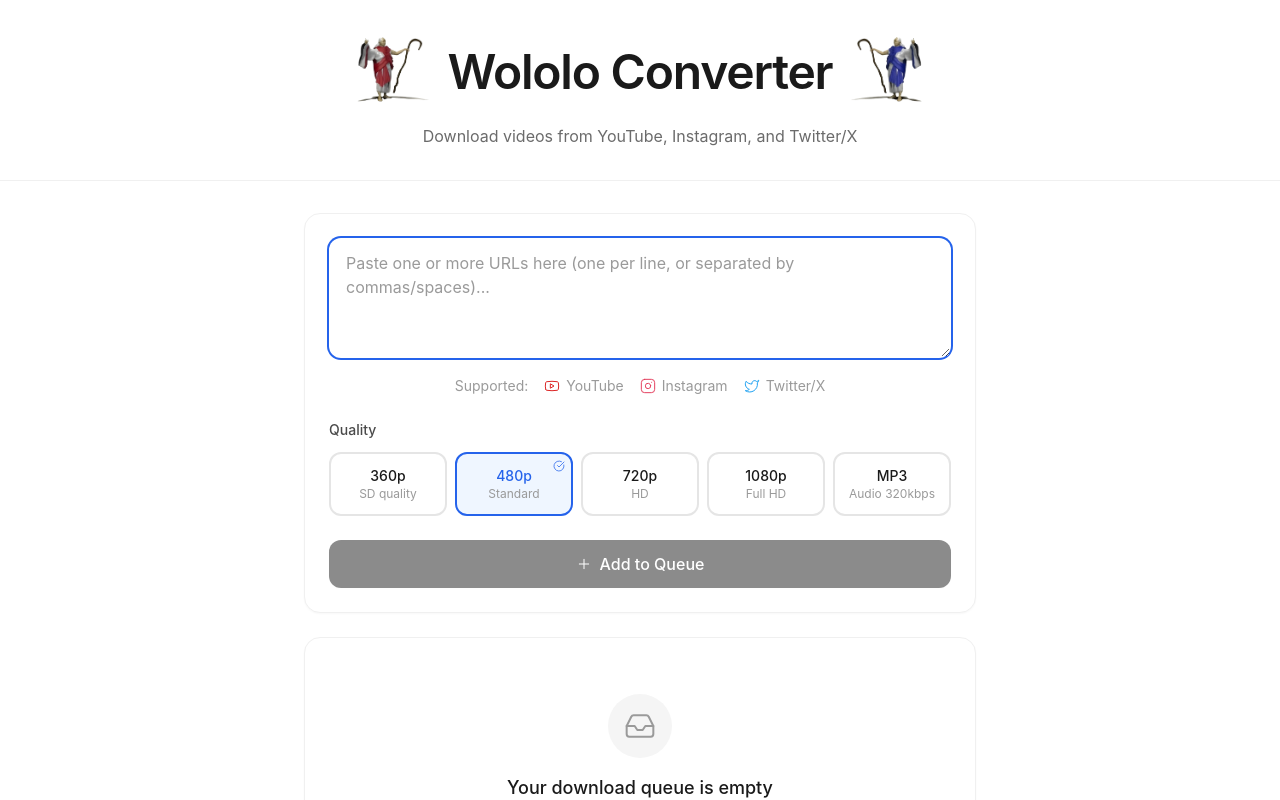
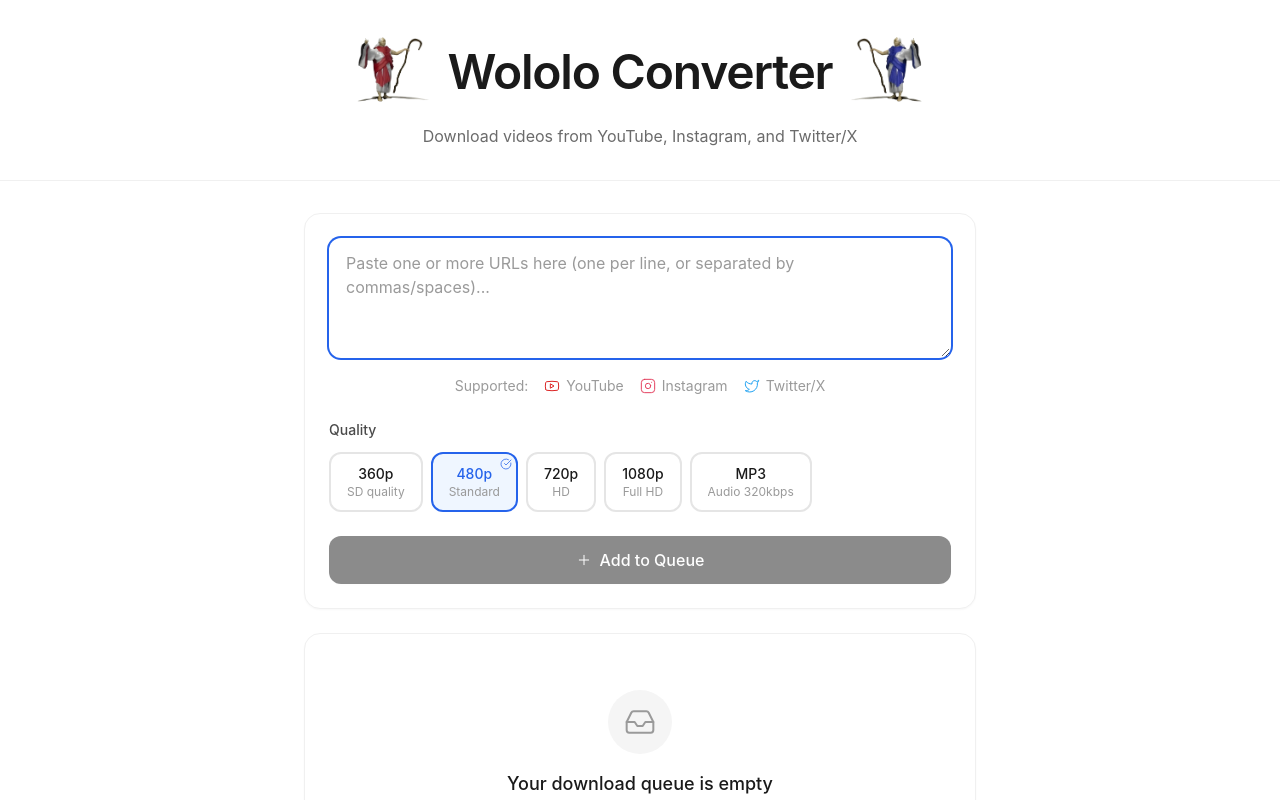
Before and after one commit to edilsonborges/wololo-converter, a React (Vite) app in the folder frontend/: page / in a window 1280 px wide. Shown: the top 800 px of the page. Built offline with nearby package versions, Linux system fonts and the light colour scheme; the HTML template or start-up script is replaced by a standard one.

Commit message:
feat: US-008 - Frontend - radio buttons de qualidade

```diff
--- a/frontend/src/App.tsx
+++ b/frontend/src/App.tsx
@@ -1,5 +1,5 @@
 import { useState, useCallback } from 'react';
-import { MultiURLInput, QueueManager, FormatSelector, Icon, type ParsedURL } from './components';
+import { MultiURLInput, QueueManager, QualitySelector, Icon, type ParsedURL } from './components';
 import { useQueueManager } from './hooks/useQueueManager';
 import type { VideoQuality } from './types';
 
@@ -76,10 +76,10 @@
             {/* Multi-URL Input */}
             <MultiURLInput onUrlsChange={handleUrlsChange} disabled={false} resetTrigger={resetTrigger} />
 
-            {/* Format Selector */}
-            <FormatSelector
-              selectedFormat={selectedFormat}
-              onFormatChange={setSelectedFormat}
+            {/* Quality Selector */}
+            <QualitySelector
+              selectedQuality={selectedFormat}
+              onQualityChange={setSelectedFormat}
             />
 
             {/* Add to queue button */}
--- a/frontend/src/components/FormatSelector.tsx
+++ /dev/null
@@ -1,63 +0,0 @@
-import type { FC } from 'react';
-import type { VideoQuality } from '../types';
-import { Icon } from './Icon';
-
-interface FormatSelectorProps {
-  selectedFormat: VideoQuality;
-  onFormatChange: (format: VideoQuality) => void;
-  disabled?: boolean;
-}
-
-const QUALITY_OPTIONS: { value: VideoQuality; label: string; description: string }[] = [
-  { value: '360p', label: '360p', description: 'SD quality' },
-  { value: '480p', label: '480p', description: 'Standard' },
-  { value: '720p', label: '720p', description: 'HD' },
-  { value: '1080p', label: '1080p', description: 'Full HD' },
-  { value: 'mp3', label: 'MP3', description: 'Audio 320kbps' },
-];
-
-export const FormatSelector: FC<FormatSelectorProps> = ({
-  selectedFormat,
-  onFormatChange,
-  disabled,
-}) => {
-  return (
-    <div className="space-y-3">
-      <label className="block text-sm font-medium text-text-secondary">
-        Quality
-      </label>
-      <div className="grid grid-cols-3 sm:grid-cols-5 gap-2">
-        {QUALITY_OPTIONS.map((option) => (
-          <button
-            key={option.value}
-            type="button"
-            onClick={() => onFormatChange(option.value)}
-            disabled={disabled}
-            className={`
-              relative p-3 rounded-lg border-2 text-center transition-all duration-200
-              ${
-                selectedFormat === option.value
-                  ? 'border-accent bg-accent-light'
-                  : 'border-border bg-white hover:border-border-dark hover:bg-surface-secondary'
-              }
-              ${disabled ? 'opacity-50 cursor-not-allowed' : 'cursor-pointer'}
-            `}
-          >
-            <div className="min-w-0">
-              <div className={`font-medium text-sm ${selectedFormat === option.value ? 'text-accent' : 'text-text-primary'}`}>
-                {option.label}
-              </div>
-              <div className="text-xs text-text-muted truncate">{option.description}</div>
-            </div>
-
-            {selectedFormat === option.value && (
-              <div className="absolute top-1.5 right-1.5 text-accent">
-                <Icon name="checkCircle" size="xs" />
-              </div>
-            )}
-          </button>
-        ))}
-      </div>
-    </div>
-  );
-};
--- /dev/null
+++ b/frontend/src/components/QualitySelector.tsx
@@ -0,0 +1,84 @@
+import type { FC } from 'react';
+import type { VideoQuality } from '../types';
+import { Icon } from './Icon';
+
+interface QualitySelectorProps {
+  selectedQuality: VideoQuality;
+  onQualityChange: (quality: VideoQuality) => void;
+  availableQualities?: number[];
+  disabled?: boolean;
+}
+
+const QUALITY_OPTIONS: { value: VideoQuality; label: string; description: string; resolution?: number }[] = [
+  { value: '360p', label: '360p', description: 'SD quality', resolution: 360 },
+  { value: '480p', label: '480p', description: 'Standard', resolution: 480 },
+  { value: '720p', label: '720p', description: 'HD', resolution: 720 },
+  { value: '1080p', label: '1080p', description: 'Full HD', resolution: 1080 },
+  { value: 'mp3', label: 'MP3', description: 'Audio 320kbps' },
+];
+
+export const QualitySelector: FC<QualitySelectorProps> = ({
+  selectedQuality,
+  onQualityChange,
+  availableQualities,
+  disabled,
+}) => {
+  const isOptionAvailable = (option: typeof QUALITY_OPTIONS[number]): boolean => {
+    // MP3 is always available
+    if (!option.resolution) return true;
+    // If no preview loaded, all video options are enabled
+    if (!availableQualities) return true;
+    // Check if the resolution exists in available qualities
+    return availableQualities.some((q) => q >= option.resolution!);
+  };
+
+  return (
+    <div className="space-y-3">
+      <label className="block text-sm font-medium text-text-secondary">
+        Quality
+      </label>
+      <div className="flex flex-wrap gap-2">
+        {QUALITY_OPTIONS.map((option) => {
+          const available = isOptionAvailable(option);
+          const isSelected = selectedQuality === option.value;
+          const isDisabled = disabled || !available;
+
+          return (
+            <button
+              key={option.value}
+              type="button"
+              onClick={() => onQualityChange(option.value)}
+              disabled={isDisabled}
+              title={!available ? 'Qualidade não disponível para este vídeo' : undefined}
+              className={`
+                relative px-4 py-2.5 rounded-lg border-2 text-center transition-all duration-200
+                ${
+                  isSelected
+                    ? 'border-accent bg-accent-light'
+                    : available
+                      ? 'border-border bg-white hover:border-border-dark hover:bg-surface-secondary'
+                      : 'border-border bg-surface-tertiary opacity-50 cursor-not-allowed'
+                }
+                ${isDisabled ? 'cursor-not-allowed' : 'cursor-pointer'}
+                ${disabled ? 'opacity-50' : ''}
+              `}
+            >
+              <div className="min-w-0">
+                <div className={`font-medium text-sm ${isSelected ? 'text-accent' : !available ? 'text-text-muted' : 'text-text-primary'}`}>
+                  {option.label}
+                </div>
+                <div className="text-xs text-text-muted truncate">{option.description}</div>
+              </div>
+
+              {isSelected && (
+                <div className="absolute top-1 right-1 text-accent">
+                  <Icon name="checkCircle" size="xs" />
+                </div>
+              )}
+            </button>
+          );
+        })}
+      </div>
+    </div>
+  );
+};
--- a/frontend/src/components/index.ts
+++ b/frontend/src/components/index.ts
@@ -1,5 +1,5 @@
 export { URLInput } from './URLInput';
-export { FormatSelector } from './FormatSelector';
+export { QualitySelector } from './QualitySelector';
 export { ProgressCard } from './ProgressCard';
 export { MultiURLInput, type ParsedURL } from './MultiURLInput';
 export { QueueManager } from './QueueManager';
```
Also changed, not shown: 2 other files (tests, documents, lock files or other folders).
